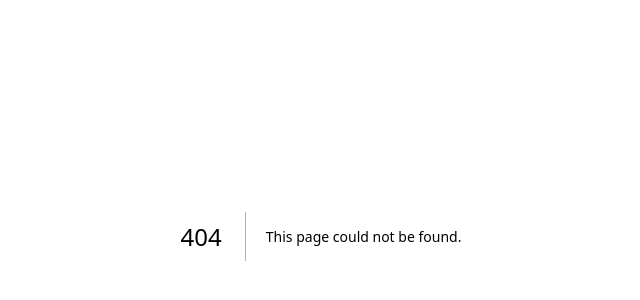
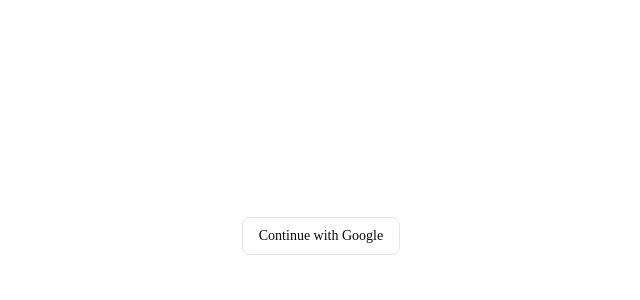
Before and after one commit to Tanupriya91/Nexora, a Next.js app in the folder frontend/: page /login in a window 1280 px wide. Before the commit this address had no page. Shown: the part 164-464 px from the top of the page, without its empty margins (319-959 px from the left). Built offline with nearby package versions, Linux system fonts and the light colour scheme.

Commit message:
feat: add Google sign-in

```diff
--- /dev/null
+++ b/frontend/src/app/login/page.tsx
@@ -0,0 +1,21 @@
+import { signIn } from "@/auth";
+
+export default function LoginPage() {
+  return (
+    <main className="flex min-h-screen  items-center justify-center">
+      <form
+        action={async () => {
+          "use server";
+          await signIn("google", { redirectTo: "/" });
+        }}
+      >
+        <button
+          type="submit"
+          className="rounded-md border px-4 py-2 text-sm font-medium"
+        >
+          Continue with Google
+        </button>
+      </form>
+    </main>
+  );
+}
--- a/frontend/src/auth.ts
+++ b/frontend/src/auth.ts
@@ -1,5 +1,6 @@
 import NextAuth from "next-auth"
+import Google from "next-auth/providers/google"
 
 export const { handlers, signIn, signOut, auth } = NextAuth({
-  providers: [],
+  providers: [Google],
 })
```
